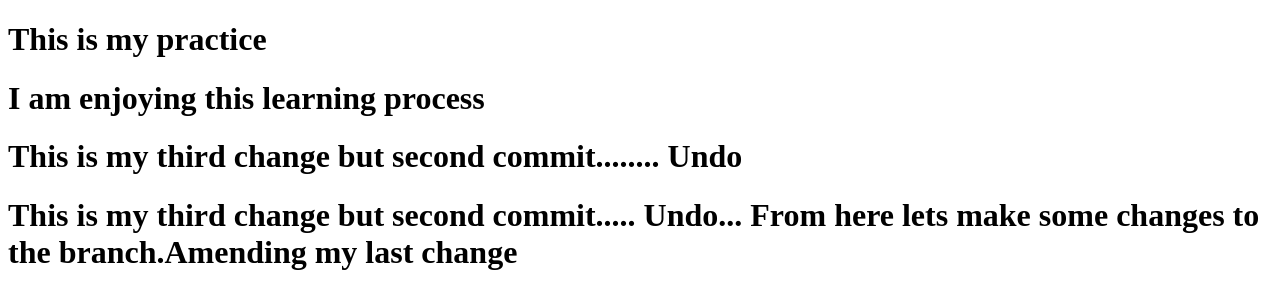
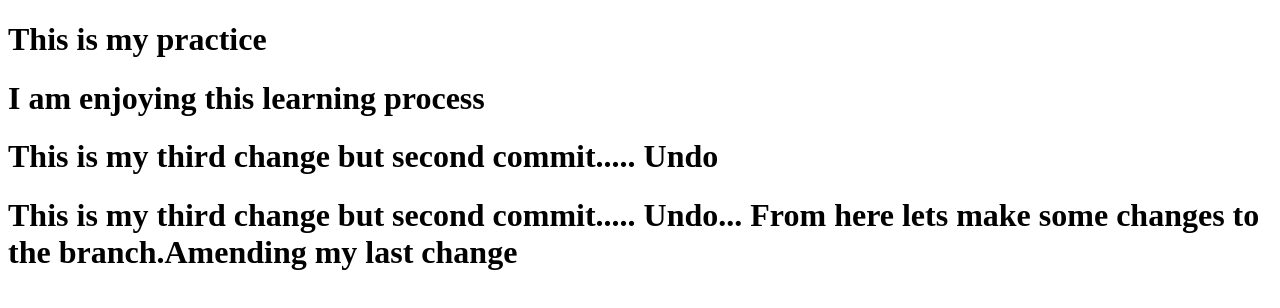
Before and after one commit to Bipin2020100/test, a plain HTML site: page bips.html in a window 1280 px wide. Drawn offline with Linux system fonts and the light colour scheme.

Commit message:
Revert "To check revert"
This reverts commit aacf4754062455f7bae6d25e0e8d1e866cb51d46.

```diff
--- a/bips.html
+++ b/bips.html
@@ -9,7 +9,7 @@
   <h1>This is my practice</h1>
   <h1> I am enjoying this learning process</h1>
 
-  <h1>This is my third change but second commit........ Undo</h1>
+  <h1>This is my third change but second commit..... Undo</h1>
 
   <h1>This is my third change but second commit..... Undo... From here lets make some changes to the branch.Amending my last change</h1>
 
```
